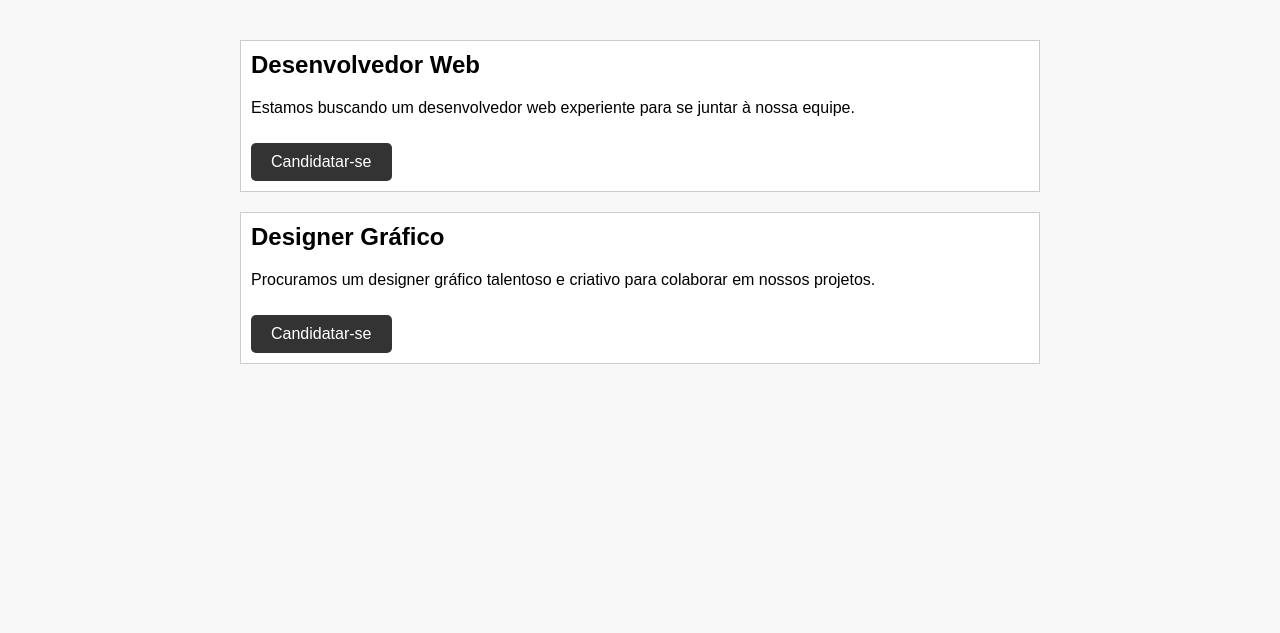
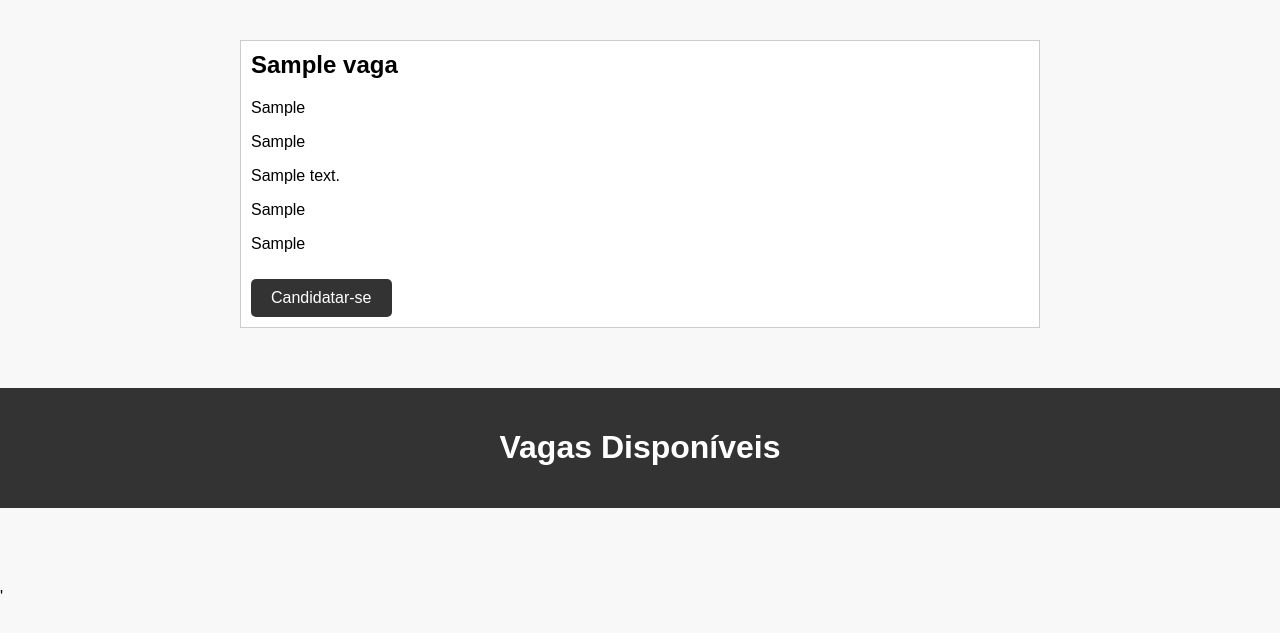
Before and after one commit to sjuliaj/recrut, a PHP site: page /vagas.php in a window 1280 px wide. Shown: the part 120-753 px from the top of the page. Run offline with PHP 8.4, Linux system fonts and the light colour scheme; the visitor is signed in with stand-in values (Sample User, id 1); tables that the repository leaves empty or names only in its code hold one stand-in row (values such as "Sample post").

Commit message:
Add files via upload

```diff
--- a/rhhome/telacadempresa.php
+++ b/rhhome/telacadempresa.php
@@ -169,7 +169,7 @@ if ($_SERVER["REQUEST_METHOD"] == "POST") {
   <form action="telacadempresa.php" method="POST">
     <h1>Cadastre-se</h1>
 
-    <label for="nome">Nome:</label>
+    <label for="nome">Nome da Empresa:</label>
     <input type="text" id="nome" name="nome" required>
 
     <label for="endereco">Endereço:</label>
--- a/rhhome/vagas.php
+++ b/rhhome/vagas.php
@@ -5,9 +5,10 @@ session_start();
 
 // Verificar se o usuário está logado
 if (isset($_SESSION["cod_cand"])) {
- // Exibir o nome do cliente logado
+    // Exibir o nome do candidato logado
     $codigo_cand = $_SESSION["cod_cand"];
-// Consulta SQL para obter o nome do cliente
+
+    // Consulta SQL para obter o nome do candidato
     $sql = "SELECT * FROM tb_candidatos WHERE cod_cand = '$codigo_cand'";
     $result = $conexao->query($sql);
 
@@ -16,17 +17,13 @@ if ($result->num_rows == 1) {
         $nome_cand = $row["cand_nome"];
     }
 
+    // Consulta SQL para obter as vagas disponíveis
+    $vagas_sql = "SELECT * FROM tb_vagas";
+    $vagas_result = $conexao->query($vagas_sql);
 
-}
-else{
-    header('Location: telalogin.php');
-}
-// Fechar conexão
-$conexao->close();
-
-?>
-
-<!DOCTYPE html>
+    // Exibir as vagas disponíveis
+    if ($vagas_result->num_rows > 0) {
+        echo '<!DOCTYPE html>
               <html lang="pt-br">
               <head>
                   <meta charset="UTF-8">
@@ -35,7 +32,6 @@ $conexao->close();
                   <link rel="stylesheet">
               </head>
               <style>
-
         body {
             font-family: Arial, sans-serif;
             margin: 0;
@@ -80,25 +76,127 @@ main {
         .btn:hover {
             background-color: #444;
         }
-
     </style>
               <body>
                   <header>
                       <h1>Vagas Disponíveis</h1>
                   </header>
+                  <main>';
+        while ($cod_vaga = $vagas_result->fetch_assoc()) {
+            echo '<section class="vaga">
+                      <h2>' . $cod_vaga["nome_empresa"] . '</h2>
+                      <p>' . $cod_vaga["salario"] . '</p>
+                      <p>' . $cod_vaga["tipo_vaga"] . '</p>
+                      <p>' . $cod_vaga["descricao_vaga"] . '</p>
+                      <p>' . $cod_vaga["modalidade"] . '</p>
+                      <p>' . $cod_vaga["ativo"] . '</p>
+                      <a href="sucessocandi.php" class="btn">Candidatar-se</a>
+                  </section>';
+        }
+        echo '      </main>
+              </body>
+              </html>';
+    } else {
+        echo "Nenhuma vaga disponível no momento.";
+    }
+} else {
+    header('Location: telalogin.php');
+}
 
+// Fechar conexão
+$conexao->close();
+
+?>
+<!DOCTYPE html>
+<html lang="pt-br">
+
+<head>
+    <meta charset="UTF-8">
+    <meta name="viewport" content="width=device-width, initial-scale=1.0">
+    <title>Vagas de Recrutamento</title>
+    <link rel="stylesheet">
+</head>
+<style>
+    body {
+        font-family: Arial, sans-serif;
+        margin: 0;
+        padding: 0;
+        background-color: #f8f8f8;
+    }
+
+    header {
+        background-color: #333;
+        color: #fff;
+        padding: 20px;
+        text-align: center;
+    }
+
+    main {
+        max-width: 800px;
+        margin: 20px auto;
+        padding: 20px;
+    }
+
+    .vaga {
+        background-color: #fff;
+        border: 1px solid #ccc;
+        padding: 10px;
+        margin-bottom: 20px;
+    }
+
+    .vaga h2 {
+        margin-top: 0;
+    }
+
+    .btn {
+        display: inline-block;
+        padding: 10px 20px;
+        background-color: #333;
+        color: #fff;
+        text-decoration: none;
+        border-radius: 5px;
+        margin-top: 10px;
+    }
+
+    .btn:hover {
+        background-color: #444;
+    }
+</style>
+
+<body>
+    <header>
+        <h1>Vagas Disponíveis</h1>
+    </header>
     <main>
+        <?php
+        while ($cod_vaga = $vagas_result->fetch_assoc()) {
+            ?>
             <section class="vaga">
-            <h2>Desenvolvedor Web</h2>
-            <p>Estamos buscando um desenvolvedor web experiente para se juntar à nossa equipe.</p>
-            <a href="agendamento.php" class="btn">Candidatar-se</a>
-        </section>
-
-        <section class="vaga">
-            <h2>Designer Gráfico</h2>
-            <p>Procuramos um designer gráfico talentoso e criativo para colaborar em nossos projetos.</p>
-            <a href="agendamento.php" class="btn">Candidatar-se</a>
-        </section>
+                <h2>
+                    <?php echo $cod_vaga["cod_empresa"] ?>
+                </h2>
+                <h2>
+                    <?php $cod_vaga["nome_empresa"] ?>
+                </h2>
+                <p>
+                    <?php $cod_vaga["salario"] ?>
+                </p>
+                <p>
+                    <?php $cod_vaga["tipo_vaga"] ?>
+                </p>
+                <p>
+                    <?php $cod_vaga["descricao_vaga"] ?>
+                </p>
+                <p>
+                    <?php $cod_vaga["modalidade"] ?>
+                </p>
+                <p>
+                    <?php $cod_vaga["ativo"] ?>
+                </p>
+                <a href="" class="btn">Candidatar-se</a>
+            </section>';
+        <?php } ?>
     </main>
 </body>
-</html>
+
+</html>'
```
Also changed, not shown: rhhome/sucessocandi.php (added, +40 -0 lines), rhhome/telavagas.php (+28 -22 lines). Lines whose indentation alone changed are shown as unchanged.
